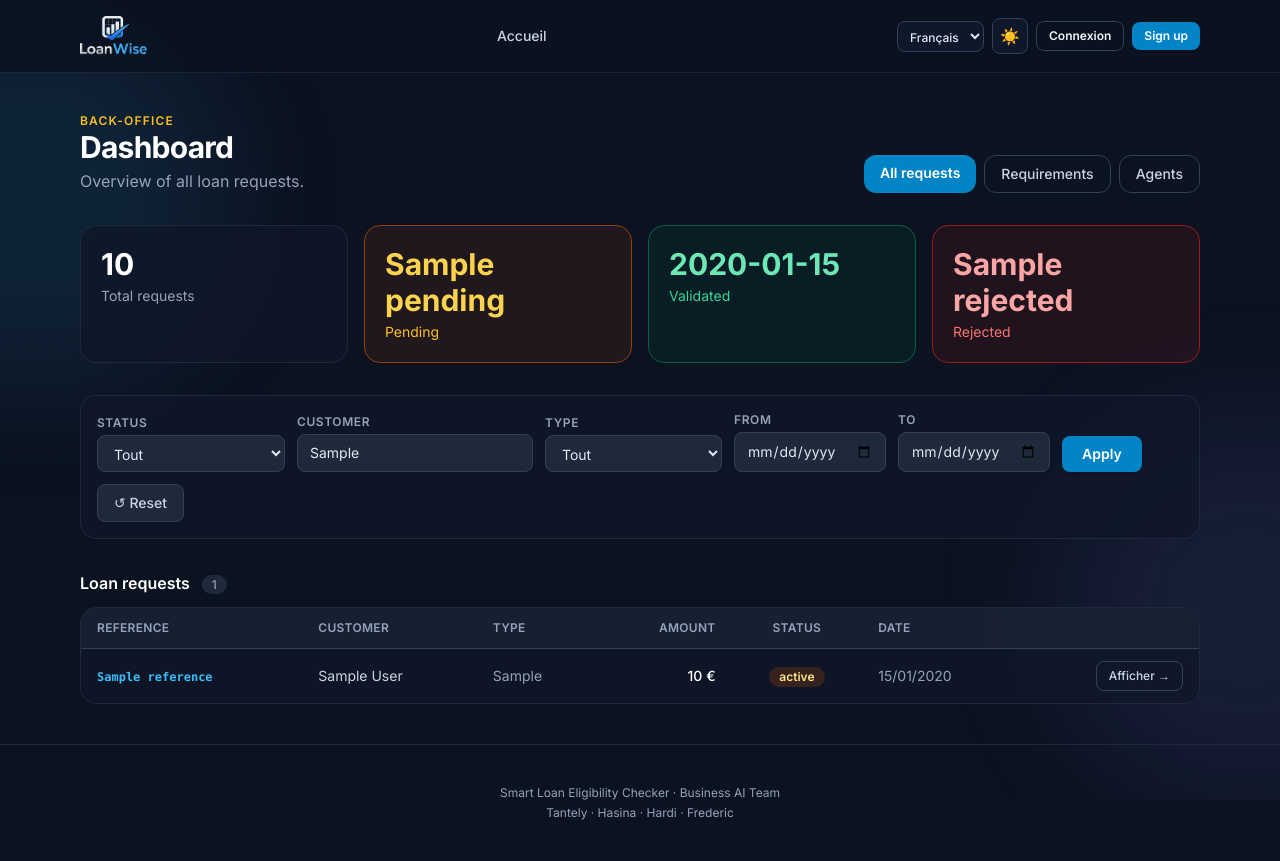
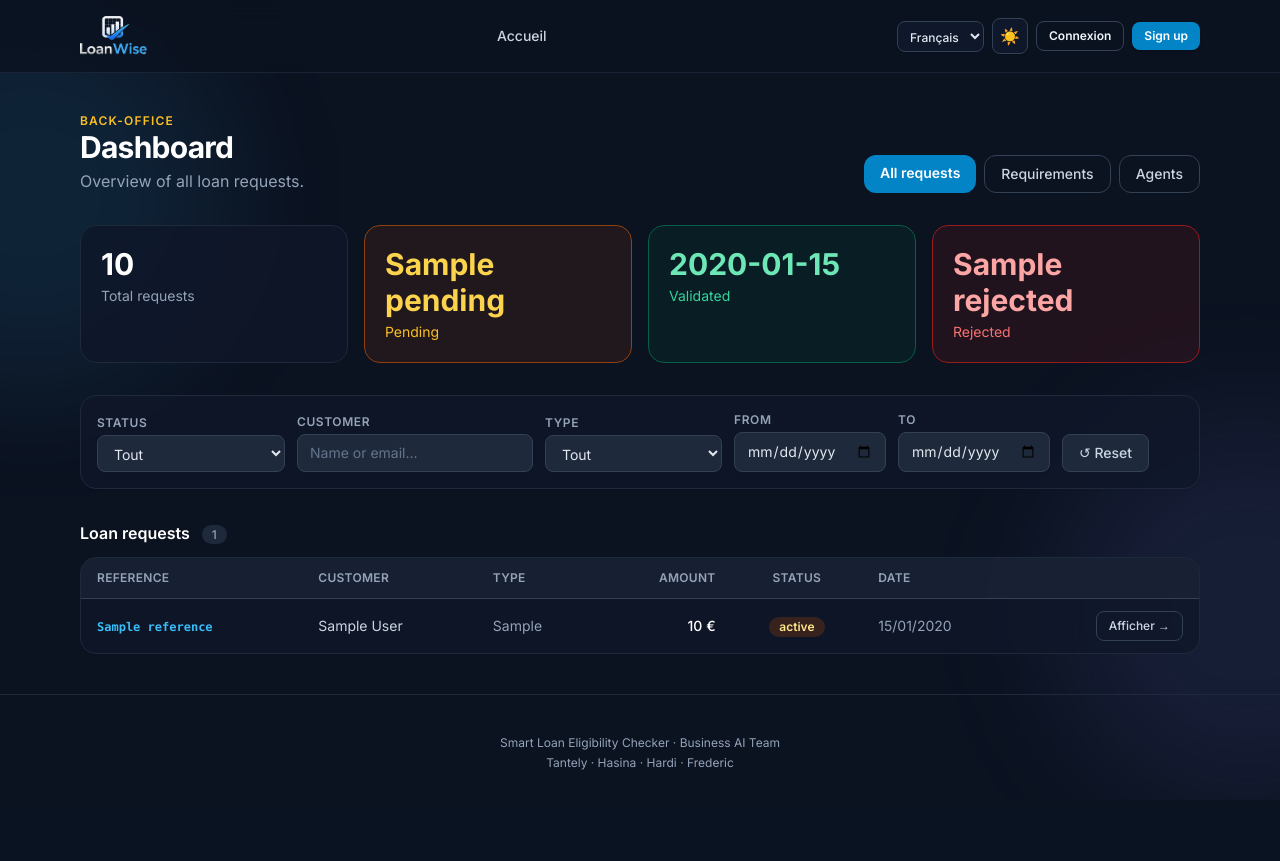
Before and after one commit to Business-AI-Team/BusinessAITeam, a Django app: template templates/loanwise/backoffice/dashboard.html in a window 1280 px wide. After the commit the page ends 774 px from the top, so only its background shows below. Run offline with Django 4.2, Linux system fonts and the light colour scheme; the template is opened without the code that fills it: most values are stand-ins (such as "Sample title", 1, 10 or a date in 2020); parts of the project's set-up code (start-up, migrations or seed data) failed here and were passed over; some libraries are stand-ins or nearby versions.

Commit message:
modification filtre dans backoffice

```diff
--- a/templates/loanwise/backoffice/dashboard.html
+++ b/templates/loanwise/backoffice/dashboard.html
@@ -41,18 +41,17 @@
   </div>
 
   {# Filters #}
-  <form method="get" action=""
-        class="rounded-2xl border border-slate-200 bg-white/80 p-4 shadow-sm dark:border-slate-800 dark:bg-slate-900/80">
+  <div class="rounded-2xl border border-slate-200 bg-white/80 p-4 shadow-sm dark:border-slate-800 dark:bg-slate-900/80">
     <div class="flex flex-wrap items-end gap-3">
 
       {# Status #}
       <div class="flex flex-col gap-1">
         <label for="bo-filter-status" class="text-xs font-semibold uppercase tracking-wider text-slate-500 dark:text-slate-400">{% trans "Status" %}</label>
-        <select id="bo-filter-status" name="status"
+        <select id="bo-filter-status"
                 class="rounded-lg border border-slate-200 bg-white px-3 py-2 text-sm text-slate-700 shadow-sm focus:outline-none focus:ring-2 focus:ring-sky-500 dark:border-slate-700 dark:bg-slate-800 dark:text-slate-200">
           <option value="">{% trans "All" %}</option>
           {% for val, label in status_choices %}
-          <option value="{{ val }}" {% if f_status == val %}selected{% endif %}>{{ label }}</option>
+          <option value="{{ val }}">{{ label }}</option>
           {% endfor %}
         </select>
       </div>
@@ -60,19 +59,18 @@
       {# Customer #}
       <div class="flex flex-col gap-1">
         <label for="bo-filter-customer" class="text-xs font-semibold uppercase tracking-wider text-slate-500 dark:text-slate-400">{% trans "Customer" %}</label>
-        <input id="bo-filter-customer" type="text" name="customer" value="{{ f_customer }}"
-               placeholder="{% trans 'Name or email…' %}"
+        <input id="bo-filter-customer" type="text" placeholder="{% trans 'Name or email…' %}"
                class="rounded-lg border border-slate-200 bg-white px-3 py-2 text-sm text-slate-700 shadow-sm placeholder-slate-400 focus:outline-none focus:ring-2 focus:ring-sky-500 dark:border-slate-700 dark:bg-slate-800 dark:text-slate-200 dark:placeholder-slate-500">
       </div>
 
       {# Loan type #}
       <div class="flex flex-col gap-1">
         <label for="bo-filter-type" class="text-xs font-semibold uppercase tracking-wider text-slate-500 dark:text-slate-400">{% trans "Type" %}</label>
-        <select id="bo-filter-type" name="loan_type"
+        <select id="bo-filter-type"
                 class="rounded-lg border border-slate-200 bg-white px-3 py-2 text-sm text-slate-700 shadow-sm focus:outline-none focus:ring-2 focus:ring-sky-500 dark:border-slate-700 dark:bg-slate-800 dark:text-slate-200">
           <option value="">{% trans "All" %}</option>
           {% for val, label in type_choices %}
-          <option value="{{ val }}" {% if f_type == val %}selected{% endif %}>{{ label }}</option>
+          <option value="{{ val }}">{{ label }}</option>
           {% endfor %}
         </select>
       </div>
@@ -80,41 +78,33 @@
       {# Date from #}
       <div class="flex flex-col gap-1">
         <label for="bo-filter-date-from" class="text-xs font-semibold uppercase tracking-wider text-slate-500 dark:text-slate-400">{% trans "From" %}</label>
-        <input id="bo-filter-date-from" type="date" name="date_from" value="{{ f_date_from }}"
+        <input id="bo-filter-date-from" type="date"
                class="rounded-lg border border-slate-200 bg-white px-3 py-2 text-sm text-slate-700 shadow-sm focus:outline-none focus:ring-2 focus:ring-sky-500 dark:border-slate-700 dark:bg-slate-800 dark:text-slate-200">
       </div>
 
       {# Date to #}
       <div class="flex flex-col gap-1">
         <label for="bo-filter-date-to" class="text-xs font-semibold uppercase tracking-wider text-slate-500 dark:text-slate-400">{% trans "To" %}</label>
-        <input id="bo-filter-date-to" type="date" name="date_to" value="{{ f_date_to }}"
+        <input id="bo-filter-date-to" type="date"
                class="rounded-lg border border-slate-200 bg-white px-3 py-2 text-sm text-slate-700 shadow-sm focus:outline-none focus:ring-2 focus:ring-sky-500 dark:border-slate-700 dark:bg-slate-800 dark:text-slate-200">
       </div>
 
-      {# Apply #}
-      <button type="submit"
-              class="rounded-lg bg-sky-600 px-5 py-2 text-sm font-semibold text-white shadow transition hover:bg-sky-500">
-        {% trans "Apply" %}
+      {# Reset #}
+      <button id="bo-filter-reset"
+              class="rounded-lg border border-slate-200 bg-slate-50 px-4 py-2 text-sm font-medium text-slate-600 transition hover:bg-slate-100 dark:border-slate-700 dark:bg-slate-800 dark:text-slate-300 dark:hover:bg-slate-700">
+        ↺ {% trans "Reset" %}
       </button>
 
-      {# Reset #}
-      {% if f_status or f_customer or f_type or f_date_from or f_date_to %}
-      <a href="?"
-         class="rounded-lg border border-slate-200 bg-slate-50 px-4 py-2 text-sm font-medium text-slate-600 transition hover:bg-slate-100 dark:border-slate-700 dark:bg-slate-800 dark:text-slate-300 dark:hover:bg-slate-700">
-        ↺ {% trans "Reset" %}
-      </a>
-      {% endif %}
-
     </div>
-  </form>
+  </div>
 
   {# Requests table #}
   <div>
     <div class="mb-3 flex items-center justify-between">
       <h2 class="font-semibold text-slate-900 dark:text-white">
         {% trans "Loan requests" %}
-        <span class="ml-2 rounded-full bg-slate-100 px-2.5 py-0.5 text-xs font-medium text-slate-500 dark:bg-slate-800 dark:text-slate-400">
-          {{ filtered_count }}
+        <span id="bo-visible-count" class="ml-2 rounded-full bg-slate-100 px-2.5 py-0.5 text-xs font-medium text-slate-500 dark:bg-slate-800 dark:text-slate-400">
+          {{ recent_requests|length }}
         </span>
       </h2>
     </div>
@@ -122,7 +112,7 @@
     {% if recent_requests %}
     <div class="overflow-hidden rounded-2xl border border-slate-200 bg-white/80 dark:border-slate-800 dark:bg-slate-900/80">
       <div class="overflow-x-auto">
-        <table class="min-w-full divide-y divide-slate-200 text-sm dark:divide-slate-700">
+        <table id="bo-loans-table" class="min-w-full divide-y divide-slate-200 text-sm dark:divide-slate-700">
           <thead class="bg-slate-50 dark:bg-slate-800/60">
             <tr>
               <th class="px-4 py-3 text-left text-xs font-semibold uppercase tracking-wide text-slate-500 dark:text-slate-400">{% trans "Reference" %}</th>
@@ -136,7 +126,11 @@
           </thead>
           <tbody class="divide-y divide-slate-100 dark:divide-slate-800">
             {% for lr in recent_requests %}
-            <tr class="group transition hover:bg-sky-50/40 dark:hover:bg-sky-900/10">
+            <tr class="group transition hover:bg-sky-50/40 dark:hover:bg-sky-900/10"
+                data-status="{{ lr.status }}"
+                data-type="{{ lr.loan_type }}"
+                data-date="{{ lr.creation_date|date:'Y-m-d' }}"
+                data-customer="{% if lr.customer %}{{ lr.customer.first_name }} {{ lr.customer.last_name }} {{ lr.customer.email }}{% else %}{{ lr.account.email }}{% endif %}">
               <td class="whitespace-nowrap px-4 py-3">
                 <span class="font-mono text-xs font-semibold text-sky-600 dark:text-sky-400">{{ lr.reference }}</span>
               </td>
@@ -167,19 +161,76 @@
           </tbody>
         </table>
       </div>
-      {% if filtered_count > 50 %}
-      <div class="border-t border-slate-100 px-5 py-3 text-xs text-slate-400 dark:border-slate-800 dark:text-slate-500">
-        {% trans "Showing first 50 of" %} {{ filtered_count }} {% trans "results. Use filters to narrow down." %}
+      <div id="bo-no-results" class="hidden border-t border-slate-100 px-5 py-8 text-center dark:border-slate-800">
+        <p class="text-2xl">🔍</p>
+        <p class="mt-2 text-sm font-medium text-slate-500 dark:text-slate-400">{% trans "No requests match the current filters." %}</p>
       </div>
-      {% endif %}
     </div>
     {% else %}
     <div class="rounded-2xl border border-dashed border-slate-300 bg-white/50 p-12 text-center dark:border-slate-700 dark:bg-slate-900/40">
       <p class="text-3xl">🔍</p>
       <p class="mt-3 font-medium text-slate-600 dark:text-slate-300">{% trans "No requests match the current filters." %}</p>
-      <a href="?" class="mt-3 inline-block text-sm text-sky-600 hover:underline dark:text-sky-400">{% trans "Clear filters" %}</a>
     </div>
     {% endif %}
   </div>
 </div>
+
+<script>
+  (function () {
+    const selStatus   = document.getElementById('bo-filter-status');
+    const inputCust   = document.getElementById('bo-filter-customer');
+    const selType     = document.getElementById('bo-filter-type');
+    const inputFrom   = document.getElementById('bo-filter-date-from');
+    const inputTo     = document.getElementById('bo-filter-date-to');
+    const btnReset    = document.getElementById('bo-filter-reset');
+    const table       = document.getElementById('bo-loans-table');
+    const countEl     = document.getElementById('bo-visible-count');
+    const noResults   = document.getElementById('bo-no-results');
+
+    if (!table) return;
+
+    function applyFilters() {
+      const status   = selStatus.value;
+      const customer = inputCust.value.trim().toLowerCase();
+      const type     = selType.value;
+      const from     = inputFrom.value ? new Date(inputFrom.value) : null;
+      const to       = inputTo.value   ? new Date(inputTo.value)   : null;
+      if (to) to.setHours(23, 59, 59, 999);
+
+      const rows = table.querySelectorAll('tbody tr');
+      let visible = 0;
+
+      rows.forEach(function (row) {
+        const matchStatus   = !status   || row.dataset.status === status;
+        const matchType     = !type     || row.dataset.type   === type;
+        const matchCustomer = !customer || (row.dataset.customer || '').toLowerCase().includes(customer);
+        const rowDate       = row.dataset.date ? new Date(row.dataset.date) : null;
+        const matchFrom     = !from || (rowDate && rowDate >= from);
+        const matchTo       = !to   || (rowDate && rowDate <= to);
+
+        const show = matchStatus && matchType && matchCustomer && matchFrom && matchTo;
+        row.style.display = show ? '' : 'none';
+        if (show) visible++;
+      });
+
+      if (countEl) countEl.textContent = visible;
+      if (noResults) noResults.classList.toggle('hidden', visible > 0);
+    }
+
+    selStatus.addEventListener('change', applyFilters);
+    inputCust.addEventListener('input',  applyFilters);
+    selType.addEventListener('change',   applyFilters);
+    inputFrom.addEventListener('change', applyFilters);
+    inputTo.addEventListener('change',   applyFilters);
+
+    btnReset.addEventListener('click', function () {
+      selStatus.value = '';
+      inputCust.value = '';
+      selType.value   = '';
+      inputFrom.value = '';
+      inputTo.value   = '';
+      applyFilters();
+    });
+  })();
+</script>
 {% endblock %}
```
